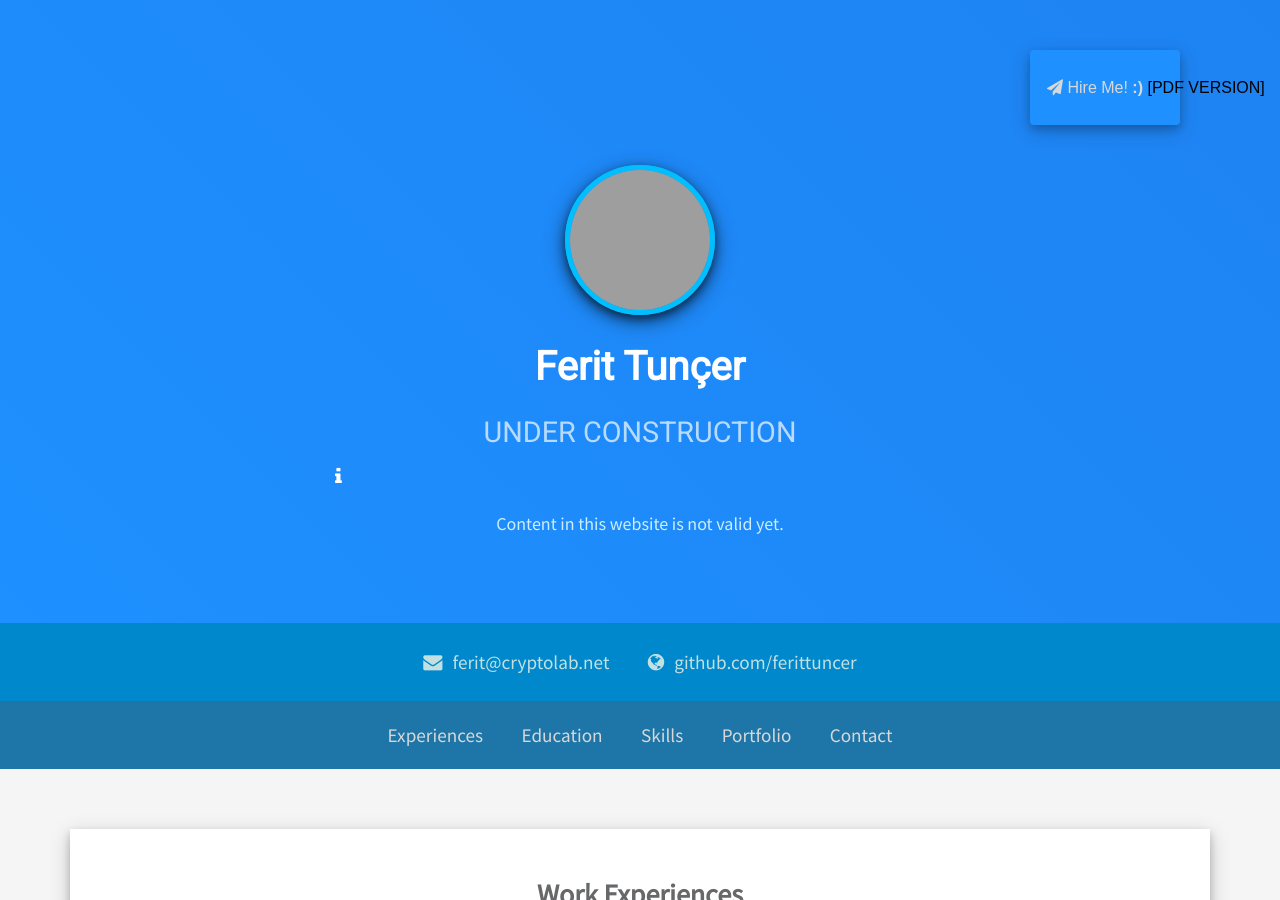
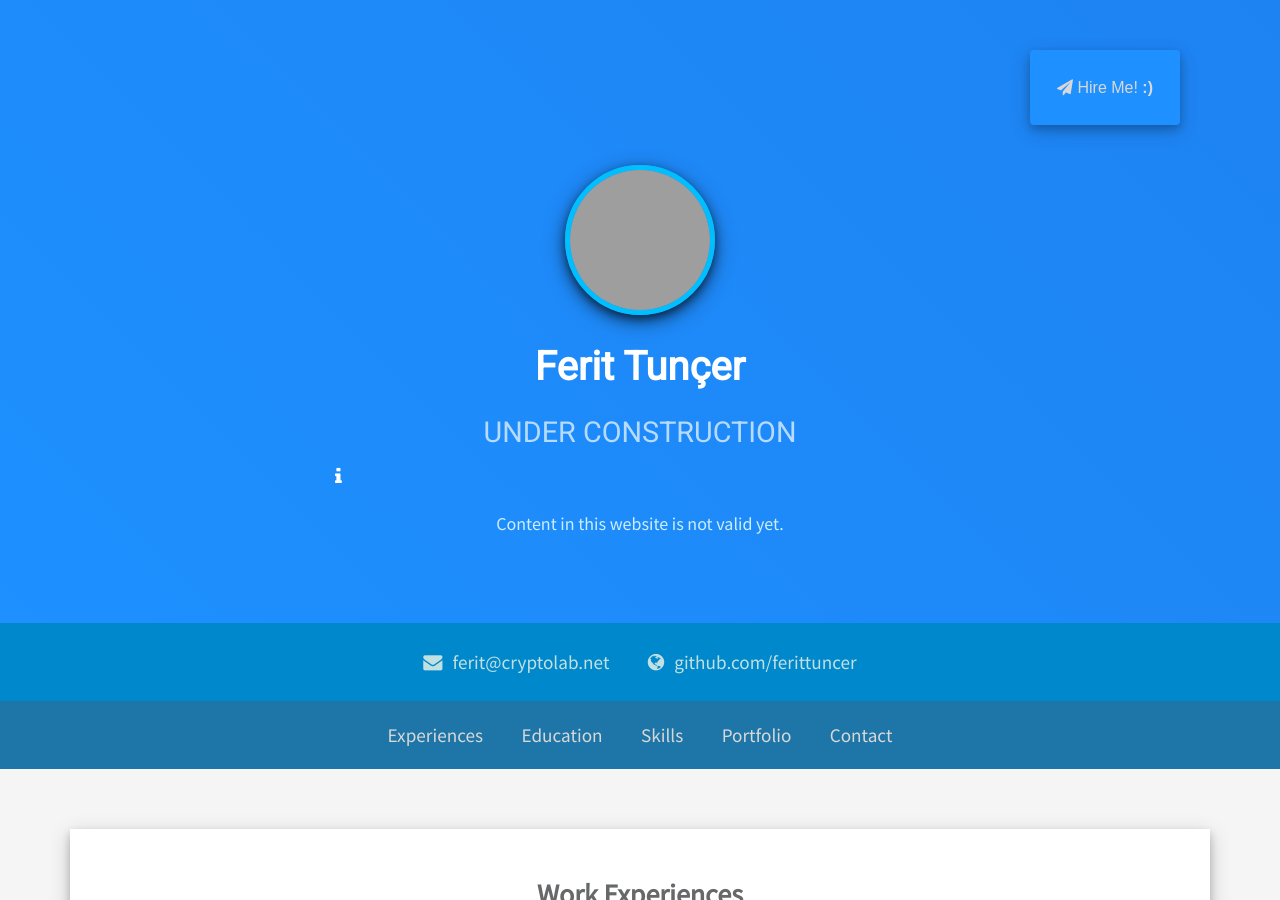
Before and after one commit to ferittuncer/ferittuncer.github.io, a Jekyll site: the page built from index.html, in a window 1280 px wide and 900 px high. Built offline with Jekyll 4.4.1, drawn with Linux system fonts in a browser that asks for light colours; a style sheet for code colours, icons or effects is not loaded; grey boxes are pictures that could not be loaded.

Commit message:
Update header.html

```diff
--- a/_includes/header.html
+++ b/_includes/header.html
@@ -6,7 +6,7 @@
             <li class="nav-item">
                 <button class="btn" type="button" id="hireme">
                     <a class="hire-link active" href="mailto: {{site.email}}"> <i class="fa fa-paper-plane"> </i> Hire Me! </a>
-                    [PDF VERSION]{{ page.pdf_url }}
+
 
                 </button>
             </li>
```
